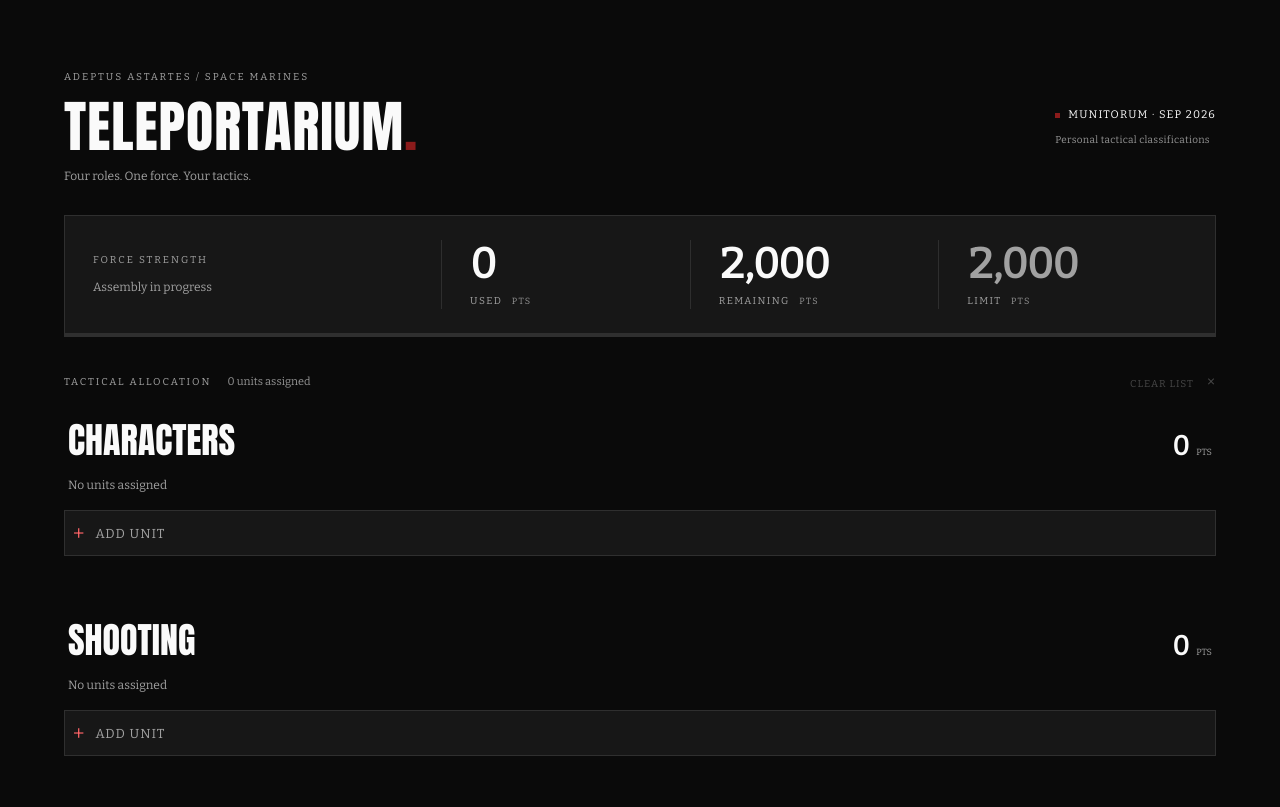
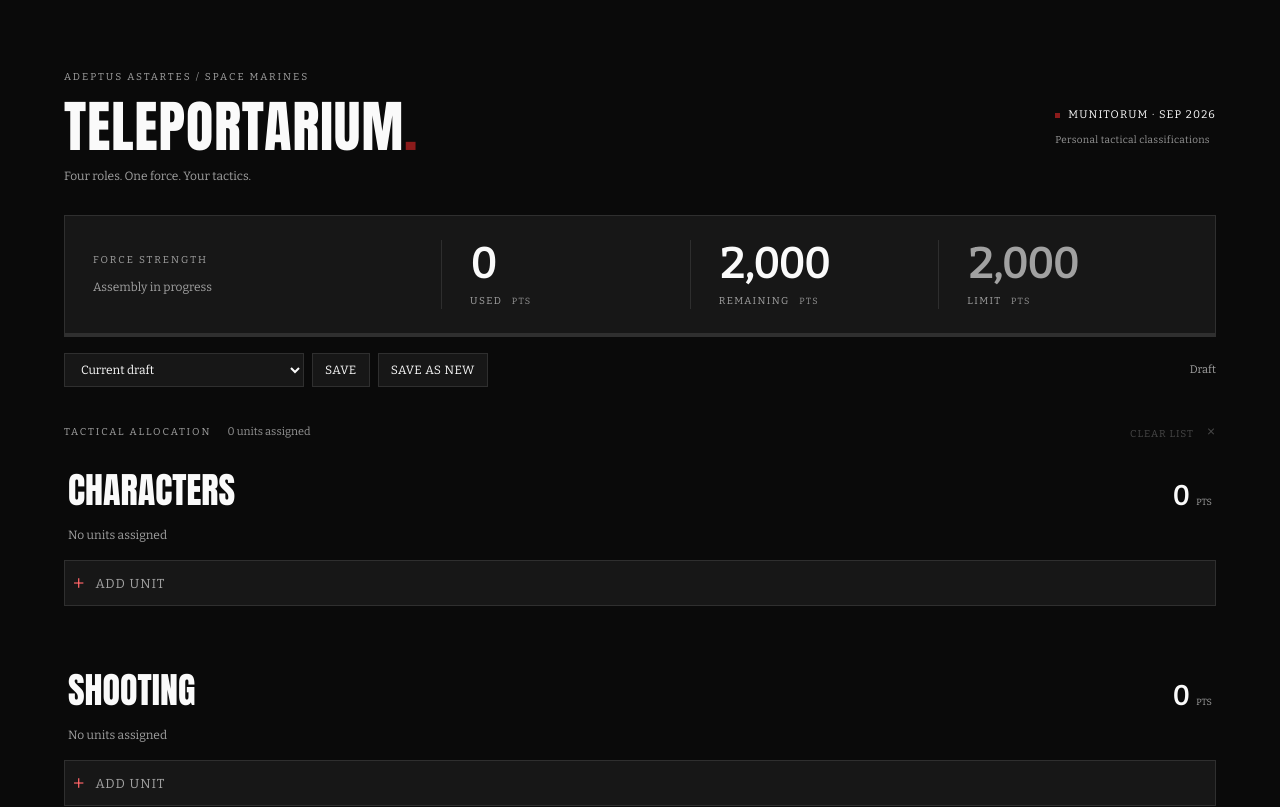
Before and after one commit to zdne/teleportarium, a React (Vite) app: page / in a window 1280 px wide. Shown: the top 807 px of the page. Built offline with nearby package versions, Linux system fonts and the light colour scheme.

Commit message:
Add minimal saved army list management

```diff
--- a/src/App.tsx
+++ b/src/App.tsx
@@ -7,14 +7,19 @@
 import { PointsSummary } from './components/PointsSummary';
 import { BucketGrid } from './components/BucketGrid';
 import { UnitPicker } from './components/UnitPicker';
+import { useSavedLists } from './hooks/useSavedLists';
+import { ListManager } from './components/ListManager';
 export default function App() {
-  const { army, warning, add, duplicate, remove, move, setUpgrade, clear } = useArmyList();
+  const { army, warning, add, duplicate, remove, move, setUpgrade, clear, load } = useArmyList();
+  const saved = useSavedLists(army, load);
+  const storageWarning = warning || saved.warning;
   const [picker, setPicker] = useState<BucketId | null>(null);
   return <main className="app-shell"><ArmyHeader/><PointsSummary total={calculateTotalPoints(army.entries, munitorum)} limit={army.targetPoints}/>
-    {warning && <p className="storage-warning" role="alert">{warning}</p>}
+    <ListManager saved={saved}/>
+    {storageWarning && <p className="storage-warning" role="alert">{storageWarning}</p>}
     <div className="register-bar"><p><span className="eyebrow">Tactical allocation</span><span className="entry-count">{army.entries.length} {army.entries.length === 1 ? 'unit' : 'units'} assigned</span></p><button className="clear-button" disabled={!army.entries.length} onClick={() => { if (window.confirm('Clear all units from this army? This cannot be undone.')) clear(); }}>Clear list <span aria-hidden="true">×</span></button></div>
     <BucketGrid entries={army.entries} add={setPicker} duplicate={duplicate} remove={remove} move={move} setUpgrade={setUpgrade}/>
-    <footer className="app-footer"><div><span className="footer-brand">Teleportarium</span><span>Independent army scratchpad · No legality validation</span></div><a href={munitorum.sourceUrl} target="_blank" rel="noreferrer">Munitorum source · {munitorum.sourceVersion} ↗</a><span className="save-status">{warning ? 'Session only' : 'Saved in this browser'}</span></footer>
+    <footer className="app-footer"><div><span className="footer-brand">Teleportarium</span><span>Independent army scratchpad · No legality validation</span></div><a href={munitorum.sourceUrl} target="_blank" rel="noreferrer">Munitorum source · {munitorum.sourceVersion} ↗</a><span className="save-status">{storageWarning ? 'Session only' : 'Draft saved in this browser'}</span></footer>
     {picker && <UnitPicker bucket={picker} close={() => setPicker(null)} add={add}/>}
   </main>;
 }
--- /dev/null
+++ b/src/components/ListManager.tsx
@@ -0,0 +1,11 @@
+import type { useSavedLists } from '../hooks/useSavedLists';
+export function ListManager({ saved }: { saved: ReturnType<typeof useSavedLists> }) {
+  return <section className="list-manager" aria-label="Saved army lists">
+    <label className="sr-only" htmlFor="saved-list">Load saved list</label>
+    <select id="saved-list" value={saved.library.selectedId} onChange={event => saved.choose(event.target.value)}><option value="">{saved.selected ? 'New empty list' : 'Current draft'}</option>{saved.library.lists.map(list => <option key={list.id} value={list.id}>{list.name}</option>)}</select>
+    <button onClick={saved.save}>Save</button>
+    <button onClick={saved.saveAsNew}>Save as new</button>
+    {saved.selected && <button className="delete-list" onClick={saved.deleteSelected}>Delete</button>}
+    <span className="list-status" role="status">{saved.warning ? 'Session only' : saved.selected ? saved.dirty ? 'Unsaved changes' : 'Saved' : 'Draft'}</span>
+  </section>;
+}
--- a/src/hooks/useArmyList.ts
+++ b/src/hooks/useArmyList.ts
@@ -1,4 +1,4 @@
-import { STORAGE_KEY, type BucketId } from '../types/army';
+import { STORAGE_KEY, type BucketId, type ArmyList } from '../types/army';
 import { munitorum } from '../data/munitorum';
 import { decodeArmy, emptyArmy } from '../utils/storage';
 import { useLocalStorage } from './useLocalStorage';
@@ -6,6 +6,7 @@
   const { value: army, setValue: setArmy, warning } = useLocalStorage(STORAGE_KEY, raw => decodeArmy(raw, munitorum.id));
   return {
     army, warning,
+    load: (list: ArmyList) => setArmy(list),
     add: (unitId: string, optionId: string, bucket: BucketId) => setArmy(previous => ({
       ...previous, entries: [...previous.entries, { instanceId: crypto.randomUUID(), unitId, optionId, bucket }],
     })),
--- /dev/null
+++ b/src/hooks/useSavedLists.ts
@@ -0,0 +1,36 @@
+import type { ArmyList } from '../types/army';
+import { SAVED_LISTS_KEY } from '../types/savedLists';
+import { munitorum } from '../data/munitorum';
+import { armyFingerprint, decodeSavedLists } from '../utils/savedLists';
+import { emptyArmy } from '../utils/storage';
+import { useLocalStorage } from './useLocalStorage';
+export function useSavedLists(army: ArmyList, load: (army: ArmyList) => void) {
+  const { value: library, setValue: setLibrary, warning } = useLocalStorage(SAVED_LISTS_KEY, raw => decodeSavedLists(raw, munitorum.id));
+  const selected = library.lists.find(list => list.id === library.selectedId);
+  const dirty = selected ? armyFingerprint(army) !== armyFingerprint(selected.army) : army.entries.length > 0;
+  function saveAsNew() {
+    const name = window.prompt('Name this list:', selected ? `${selected.name} copy` : `List ${library.lists.length + 1}`)?.trim();
+    if (!name) return;
+    const id = crypto.randomUUID();
+    setLibrary(previous => ({ selectedId: id, lists: [...previous.lists, { id, name, army: structuredClone(army) }] }));
+  }
+  return {
+    library, selected, dirty, warning, saveAsNew,
+    save: () => {
+      if (!selected) { saveAsNew(); return; }
+      setLibrary(previous => ({ ...previous, lists: previous.lists.map(list => list.id === selected.id ? { ...list, army: structuredClone(army) } : list) }));
+    },
+    choose: (id: string) => {
+      if (id === library.selectedId) return;
+      const target = library.lists.find(list => list.id === id);
+      if (id && !target) return;
+      if (dirty && !window.confirm('Replace the current draft? Changes not saved to a named list will be lost.')) return;
+      load(target ? structuredClone(target.army) : emptyArmy(munitorum.id));
+      setLibrary(previous => ({ ...previous, selectedId: id }));
+    },
+    deleteSelected: () => {
+      if (!selected || !window.confirm(`Delete saved list “${selected.name}”? Your current draft will remain.`)) return;
+      setLibrary(previous => ({ selectedId: '', lists: previous.lists.filter(list => list.id !== selected.id) }));
+    },
+  };
+}
--- a/src/styles/app.css
+++ b/src/styles/app.css
@@ -33,6 +33,14 @@
 .points-track { position: absolute; bottom: 0; left: 0; right: 0; height: 3px; background: var(--border); }
 .points-track span { display: block; height: 100%; background: var(--accent); transition: width 120ms ease-out; }
 .register-bar { display: flex; justify-content: space-between; align-items: center; padding: 25px 0 14px; }
+.list-manager { display: flex; align-items: center; flex-wrap: wrap; gap: 8px; margin-top: 16px; }
+.list-manager select, .list-manager button { min-height: 34px; border: 1px solid var(--border); background: var(--surface); color: var(--text); padding: 6px 12px; font-size: 12px; }
+.list-manager select { max-width: 100%; width: 240px; }
+.list-manager button { text-transform: uppercase; letter-spacing: .5px; }
+.list-manager button:hover { background: var(--surface-raised); }
+.list-manager .delete-list { color: var(--text-muted); }
+.list-manager .delete-list:hover { color: var(--danger); }
+.list-status { color: var(--text-muted); font-size: 11px; margin-left: auto; }
 .register-bar p { display: flex; align-items: center; gap: var(--spacing-md); }
 .entry-count { font-size: 11px; color: var(--text-faint); }
 .clear-button { background: none; border: 0; color: var(--text-muted); text-transform: uppercase; font-size: 10px; letter-spacing: 1px; padding: 8px 0 8px 8px; }
@@ -131,6 +139,7 @@
   .stat small { display: none; }
   .bucket-grid { grid-template-columns: 1fr; }
   .register-bar p { gap: 6px; flex-direction: column; align-items: flex-start; }
+  .list-manager select { width: 100%; }
   .app-footer { flex-wrap: wrap; }
   .app-footer > div { width: 100%; }
   .unit-name { font-size: 18px; line-height: 26px; }
--- /dev/null
+++ b/src/types/savedLists.ts
@@ -0,0 +1,4 @@
+import type { ArmyList } from './army';
+export type SavedList = { id: string; name: string; army: ArmyList };
+export type SavedLists = { selectedId: string; lists: SavedList[] };
+export const SAVED_LISTS_KEY = 'warhammer-saved-lists:v1';
--- /dev/null
+++ b/src/utils/savedLists.ts
@@ -0,0 +1,22 @@
+import type { ArmyList } from '../types/army';
+import type { SavedLists, SavedList } from '../types/savedLists';
+import { decodeArmy } from './storage';
+export function decodeSavedLists(raw: string | null, munitorumId: string): SavedLists {
+  const fallback: SavedLists = { selectedId: '', lists: [] };
+  try {
+    if (!raw) return fallback;
+    const value = JSON.parse(raw);
+    if (!value || !Array.isArray(value.lists)) return fallback;
+    const seen = new Set<string>();
+    const lists: SavedList[] = [];
+    for (const item of value.lists) {
+      if (!item || typeof item.id !== 'string' || !item.id || seen.has(item.id) || typeof item.name !== 'string' || !item.name.trim() || !item.army || !Array.isArray(item.army.entries) || typeof item.army.munitorumId !== 'string') continue;
+      seen.add(item.id);
+      lists.push({ id: item.id, name: item.name.trim(), army: decodeArmy(JSON.stringify(item.army), munitorumId) });
+    }
+    return { lists, selectedId: lists.some(list => list.id === value.selectedId) ? value.selectedId : '' };
+  } catch { return fallback; }
+}
+export function armyFingerprint(army: ArmyList): string {
+  return JSON.stringify({ ...army, entries: army.entries.map(entry => ({ ...entry, upgrades: [...(entry.upgrades ?? [])].sort((a, b) => a.upgradeId.localeCompare(b.upgradeId)) })) });
+}
```
Also changed, not shown: 2 other files (tests, documents, lock files or other folders).
